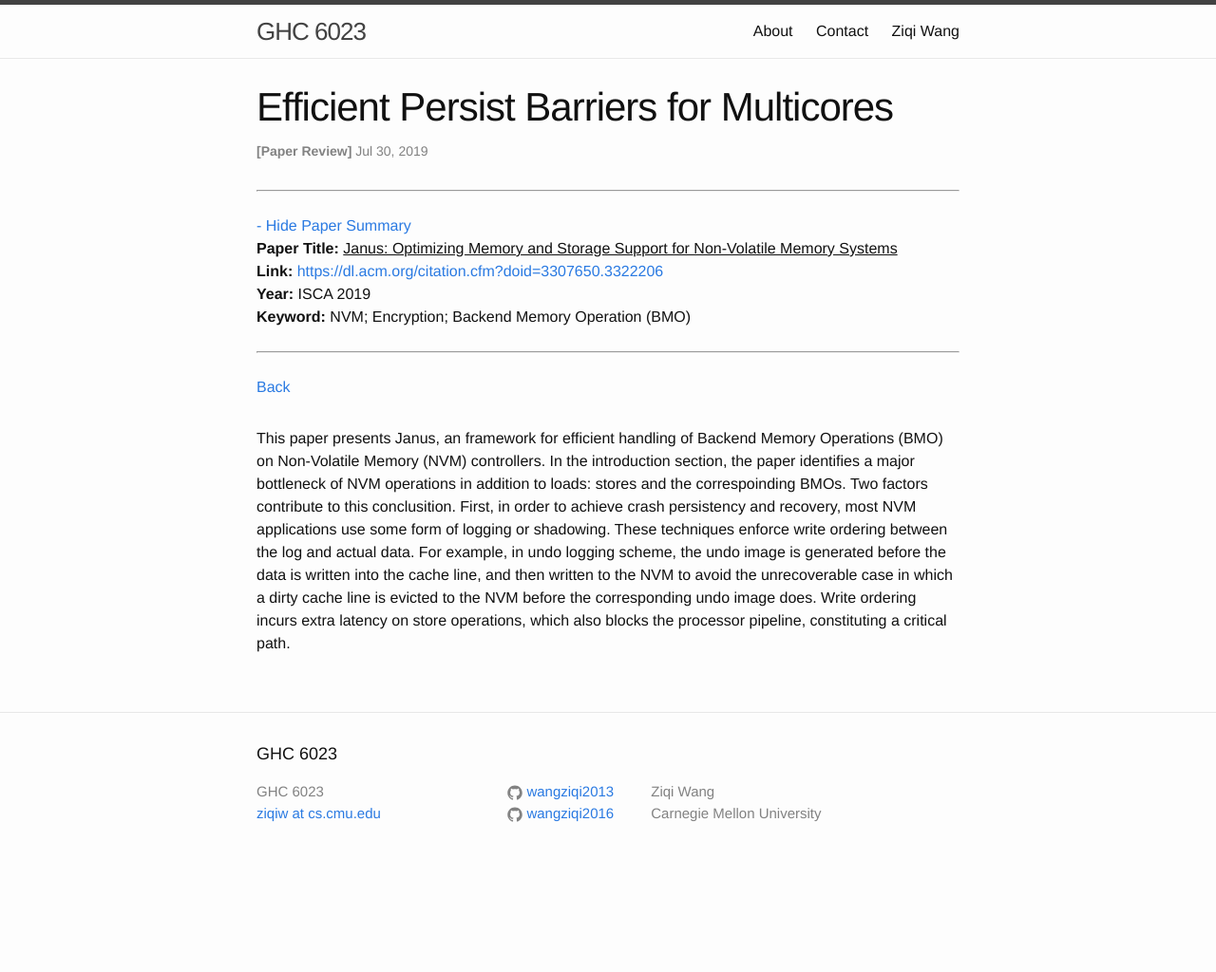
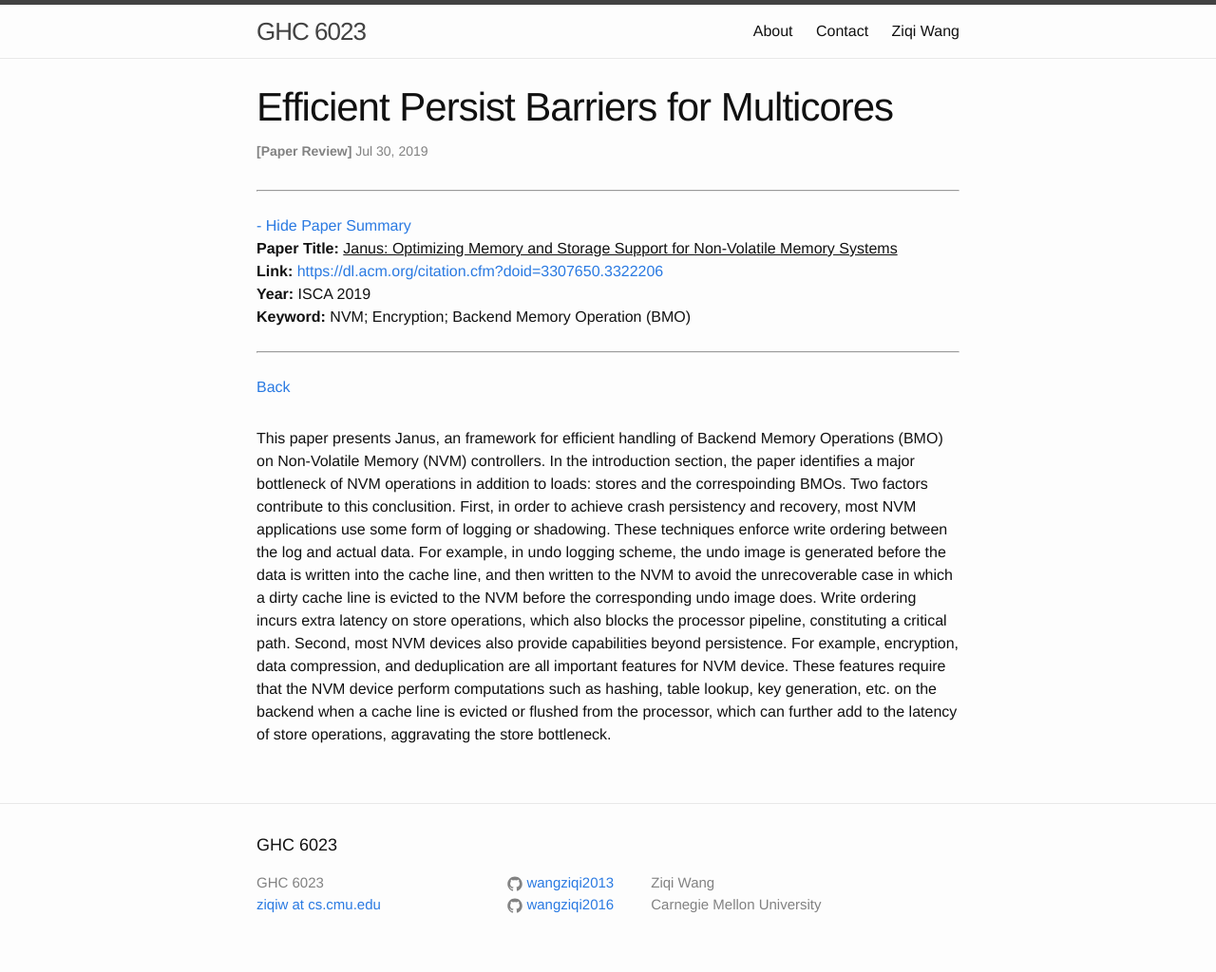
Before and after one commit to wangziqi2013/wangziqi2013.github.io, a Jekyll site: the page built from _posts/2019-07-29-janus.markdown, in a window 1280 px wide. Shown: the whole page at 95% size. Built offline with Jekyll 4.4.1, drawn with Linux system fonts in a browser that asks for light colours; before the commit the page ends 928 px from its top, so only the background shows below that.

Commit message:
Adding second reason

```diff
--- a/_posts/2019-07-29-janus.markdown
+++ b/_posts/2019-07-29-janus.markdown
@@ -20,4 +20,8 @@ persistency and recovery, most NVM applications use some form of logging or shad
 between the log and actual data. For example, in undo logging scheme, the undo image is generated before the data
 is written into the cache line, and then written to the NVM to avoid the unrecoverable case in which a dirty cache line
 is evicted to the NVM before the corresponding undo image does. Write ordering incurs extra latency on store operations,
-which also blocks the processor pipeline, constituting a critical path.
+which also blocks the processor pipeline, constituting a critical path. Second, most NVM devices also provide capabilities
+beyond persistence. For example, encryption, data compression, and deduplication are all important features for NVM
+device. These features require that the NVM device perform computations such as hashing, table lookup, key generation, etc.
+on the backend when a cache line is evicted or flushed from the processor, which can further add to the latency of store
+operations, aggravating the store bottleneck.
```
